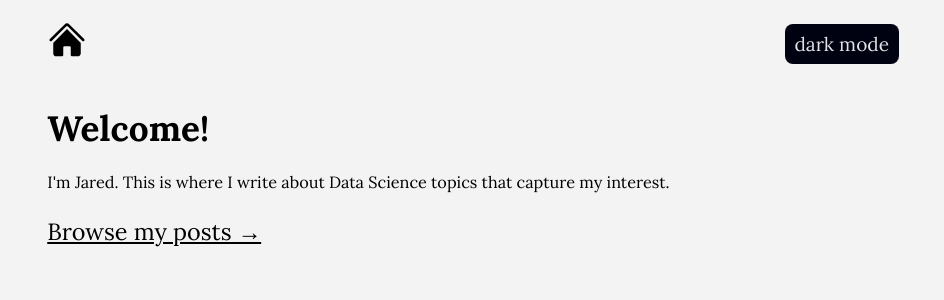
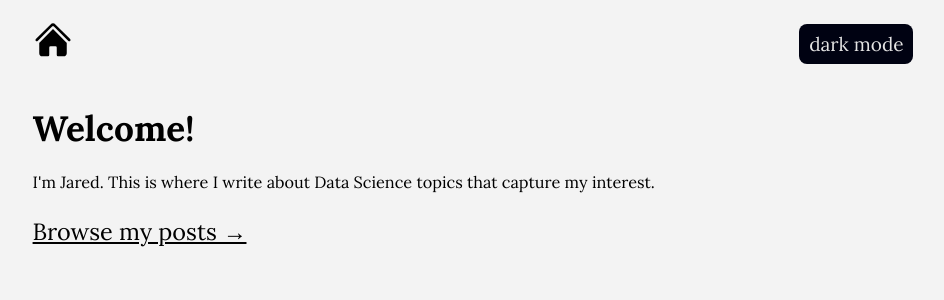
Before and after one commit to 16thomja/datadiary-backend, a Next.js app: page / in a window 1280 px wide. Shown: the top 300 px of the page, without its empty margins (167-1111 px from the left). Built offline with nearby package versions, Linux system fonts and the light colour scheme.

Commit message:
Fix font size on iOS

```diff
--- a/styles/globals.css
+++ b/styles/globals.css
@@ -61,6 +61,7 @@
 
 html {
   font-size: 11pt;
+  -webkit-text-size-adjust: 100%; /* prevent font scaling in landscape while allowing user zoom */
   line-height: var(--lh-base);
 }
 
@@ -73,9 +74,9 @@ body {
   overflow-x: hidden;
   line-height: var(--lh-base);
 }
-@media (min-width: 1200px) {
+@media (max-height: 600px) and (orientation: landscape) {
   body {
-    padding-inline: 2rem;
+    padding-inline: 3rem;
   }
 }
 
```
